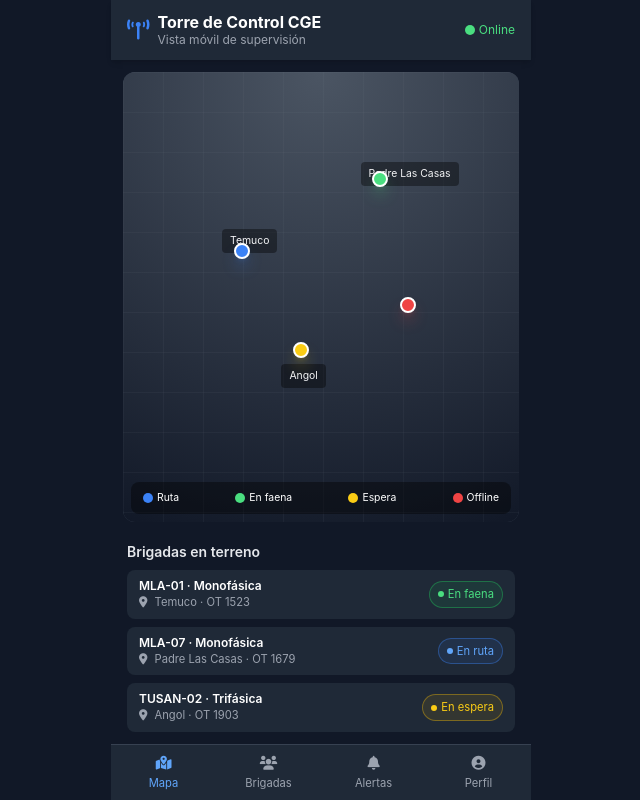
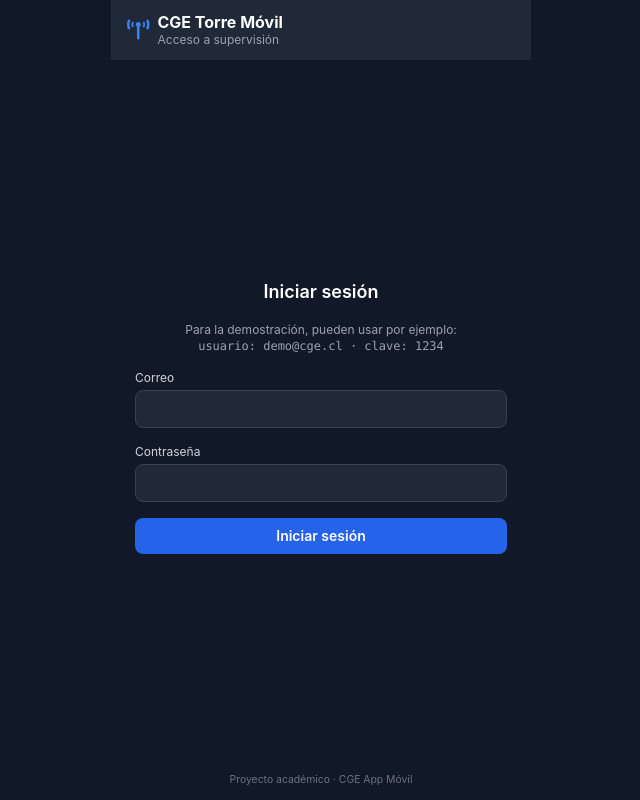
Before and after one commit to PRIXMAC/python, a plain HTML site: page index.html in a window 1280 px wide. Shown: the whole page, without its empty margins (319-959 px from the left). Drawn offline with nearby package versions, Linux system fonts and the light colour scheme.

Commit message:
Resuelve conflicto en index.html

```diff
--- a/index.html
+++ b/index.html
@@ -2,11 +2,11 @@
 <html lang="es">
 <head>
     <meta charset="UTF-8">
-    <!-- Importante para que se vea como app en el celular -->
+    <!-- Importante para que se vea bien en celular -->
     <meta name="viewport" content="width=device-width, initial-scale=1.0">
     <title>CGE App Móvil</title>
 
-    <!-- Tailwind CSS por CDN -->
+    <!-- Tailwind CSS -->
     <script src="https://cdn.tailwindcss.com"></script>
 
     <!-- Iconos Font Awesome -->
@@ -17,163 +17,112 @@
             font-family: 'Inter', system-ui, -apple-system, BlinkMacSystemFont, sans-serif;
             -webkit-tap-highlight-color: transparent;
         }
-        /* Para que parezca pantalla de celular centrada (opcional en PC) */
         .phone-frame {
             max-width: 420px;
             height: 100vh;
+        }
+        .tab-btn.active {
+            color: #60a5fa; /* text-blue-400 */
+            border-top: 2px solid #60a5fa;
         }
     </style>
 </head>
 <body class="bg-gray-900 text-white flex justify-center">
 
-    <!-- Marco tipo celular -->
-    <div class="phone-frame bg-gray-900 flex flex-col w-full">
+<div class="phone-frame w-full flex flex-col">
 
-        <!-- HEADER -->
-        <header class="bg-gray-800 shadow-md flex-shrink-0">
-            <div class="px-4 py-3 flex justify-between items-center">
-                <div class="flex items-center gap-2">
-                    <i class="fas fa-broadcast-tower text-blue-500 text-xl"></i>
-                    <div>
-                        <h1 class="text-base font-bold leading-tight">Torre de Control CGE</h1>
-                        <p class="text-xs text-gray-400">Vista móvil de supervisión</p>
-                    </div>
+    <!-- ===================== LOGIN ===================== -->
+    <div id="login-screen" class="flex flex-col h-full">
+        <!-- Header login -->
+        <header class="bg-gray-800 px-4 py-3 flex items-center justify-between">
+            <div class="flex items-center gap-2">
+                <i class="fas fa-broadcast-tower text-blue-500 text-xl"></i>
+                <div>
+                    <h1 class="text-base font-bold leading-tight">CGE Torre Móvil</h1>
+                    <p class="text-xs text-gray-400">Acceso a supervisión</p>
                 </div>
-                <span class="inline-flex items-center text-xs text-green-400">
-                    <span class="w-2.5 h-2.5 rounded-full bg-green-400 mr-1"></span>
-                    Online
-                </span>
             </div>
         </header>
 
-        <!-- CONTENIDO PRINCIPAL -->
-        <main class="flex-grow flex flex-col">
+        <!-- Contenido login -->
+        <main class="flex-grow flex flex-col justify-center px-6">
+            <h2 class="text-lg font-semibold mb-4 text-center">Iniciar sesión</h2>
+            <p class="text-xs text-gray-400 mb-4 text-center">
+                Para la demostración, pueden usar por ejemplo:<br>
+                <span class="font-mono">usuario: demo@cge.cl · clave: 1234</span>
+            </p>
 
-            <!-- MAPA (simulado tipo Google Maps) -->
-            <section class="relative w-full flex-1">
-                <div class="absolute inset-0 m-3 rounded-xl overflow-hidden bg-gray-700">
-                    <!-- FONDO TIPO MAPA -->
-                    <div class="w-full h-full bg-[radial-gradient(circle_at_top,_#4b5563,_#111827)] relative">
-                        <!-- Líneas tipo calles -->
-                        <div class="absolute inset-0 opacity-30">
-                            <div class="h-full w-full"
-                                    style="background-image:
-                                    linear-gradient(to right, rgba(156,163,175,0.2) 1px, transparent 1px),
-                                    linear-gradient(to bottom, rgba(156,163,175,0.2) 1px, transparent 1px);
-                                    background-size: 40px 40px;">
-                            </div>
-                        </div>
+            <form id="login-form" class="space-y-4">
+                <div>
+                    <label class="block text-xs text-gray-300 mb-1" for="login-user">Correo</label>
+                    <input id="login-user" type="email" required
+                           class="w-full rounded-lg bg-gray-800 border border-gray-700 px-3 py-2 text-sm focus:outline-none focus:ring-2 focus:ring-blue-500">
+                </div>
+                <div>
+                    <label class="block text-xs text-gray-300 mb-1" for="login-pass">Contraseña</label>
+                    <input id="login-pass" type="password" required
+                           class="w-full rounded-lg bg-gray-800 border border-gray-700 px-3 py-2 text-sm focus:outline-none focus:ring-2 focus:ring-blue-500">
+                </div>
+                <p id="login-error" class="text-xs text-red-400 hidden">Ingresa usuario y contraseña.</p>
+                <button type="submit"
+                        class="w-full mt-2 bg-blue-600 hover:bg-blue-500 text-sm font-semibold py-2 rounded-lg">
+                    Iniciar sesión
+                </button>
+            </form>
+        </main>
 
-                        <!-- ZONAS (texto) -->
-                        <div class="absolute top-[35%] left-[25%] bg-black/40 px-2 py-1 rounded text-[0.65rem] text-gray-100">
-                            Temuco
-                        </div>
-                        <div class="absolute top-[20%] left-[60%] bg-black/40 px-2 py-1 rounded text-[0.65rem] text-gray-100">
-                            Padre Las Casas
-                        </div>
-                        <div class="absolute top-[65%] left-[40%] bg-black/40 px-2 py-1 rounded text-[0.65rem] text-gray-100">
-                            Angol
-                        </div>
+        <footer class="text-[0.65rem] text-gray-500 text-center pb-3">
+            Proyecto académico · CGE App Móvil
+        </footer>
+    </div>
 
-                        <!-- PUNTOS DE BRIGADAS -->
-                        <div class="absolute top-[38%] left-[28%] w-4 h-4 rounded-full bg-blue-500 shadow-lg shadow-blue-500/40 border-2 border-white"></div>
-                        <div class="absolute top-[22%] left-[63%] w-4 h-4 rounded-full bg-green-400 shadow-lg shadow-green-400/40 border-2 border-white"></div>
-                        <div class="absolute top-[60%] left-[43%] w-4 h-4 rounded-full bg-yellow-400 shadow-lg shadow-yellow-400/40 border-2 border-white"></div>
-                        <div class="absolute top-[50%] left-[70%] w-4 h-4 rounded-full bg-red-500 shadow-lg shadow-red-500/40 border-2 border-white"></div>
+    <!-- ===================== APP ===================== -->
+    <div id="app" class="flex flex-col h-full hidden">
 
-                        <!-- LEYENDA SIMPLE -->
-                        <div class="absolute bottom-2 left-2 right-2 bg-black/40 rounded-lg px-3 py-2 flex justify-between items-center text-[0.65rem]">
-                            <div class="flex items-center gap-1">
-                                <span class="w-2.5 h-2.5 rounded-full bg-blue-500"></span> Ruta
-                            </div>
-                            <div class="flex items-center gap-1">
-                                <span class="w-2.5 h-2.5 rounded-full bg-green-400"></span> En faena
-                            </div>
-                            <div class="flex items-center gap-1">
-                                <span class="w-2.5 h-2.5 rounded-full bg-yellow-400"></span> Espera
-                            </div>
-                            <div class="flex items-center gap-1">
-                                <span class="w-2.5 h-2.5 rounded-full bg-red-500"></span> Offline
-                            </div>
-                        </div>
-                    </div>
+        <!-- Header de la app -->
+        <header class="bg-gray-800 px-4 py-3 flex justify-between items-center flex-shrink-0">
+            <div class="flex items-center gap-2">
+                <i class="fas fa-broadcast-tower text-blue-500 text-xl"></i>
+                <div>
+                    <h1 class="text-base font-bold leading-tight">Torre de Control CGE</h1>
+                    <p class="text-xs text-gray-400">Supervisión en terreno</p>
+                </div>
+            </div>
+            <span class="inline-flex items-center text-xs text-green-400">
+                <span class="w-2.5 h-2.5 rounded-full bg-green-400 mr-1"></span>
+                Online
+            </span>
+        </header>
 
-                    <!-- OPCIONAL: si quieren usar Google Maps real,
-                         pueden reemplazar todo el contenido del div anterior
-                         por un iframe de Google Maps. -->
+        <!-- Contenido de páginas -->
+        <main class="flex-grow overflow-y-auto">
+
+            <!-- ====== MAPA ====== -->
+            <section id="page-mapa" class="page px-3 pt-3 pb-2">
+                <h2 class="text-sm font-semibold mb-2">Mapa de brigadas</h2>
+
+                <div class="relative w-full rounded-xl overflow-hidden bg-gray-700 h-64 mb-3">
+                    <!-- GOOGLE MAPS EMBED -->
+                    <!-- Reemplaza el src de este iframe por el que saques de Google Maps (Compartir -> Insertar mapa) -->
+                    <iframe
+                        class="absolute inset-0 w-full h-full"
+                        style="border:0;"
+                        loading="lazy"
+                        allowfullscreen
+                        referrerpolicy="no-referrer-when-downgrade"
+                        src="https://www.google.com/maps/embed?pb=!1m18!1m12!1m3!1d25562.58079084543!2d-72.625656!3d-38.7396505!2m3!1f0!2f0!3f0!3m2!1i1024!2i768!4f13.1!3m3!1m2!1s0x9614f396e2f80c27%3A0xb2a68f2e2ad3c9d!2sTemuco%2C%20Araucan%C3%ADa!5e0!3m2!1ses-419!2scl!4v1700000000000!5m2!1ses-419!2scl">
+                    </iframe>
                 </div>
+
+                <p class="text-[0.75rem] text-gray-400 mb-2">
+                    En el mapa se visualiza la zona de operación (ejemplo: Temuco y alrededores). Las brigadas se gestionan
+                    desde las pestañas inferiores.
+                </p>
             </section>
 
-            <!-- LISTA MUY SIMPLE BAJO EL MAPA -->
-            <section class="px-4 pb-3 pt-2 space-y-2 max-h-[40vh] overflow-y-auto">
-                <h2 class="text-sm font-semibold text-gray-200 mb-1">
-                    Brigadas en terreno
-                </h2>
+            <!-- ====== BRIGADAS ====== -->
+            <section id="page-brigadas" class="page px-3 pt-3 pb-2 hidden">
+                <h2 class="text-sm font-semibold mb-2">Brigadas en terreno</h2>
 
-                <!-- Tarjeta 1 -->
-                <article class="bg-gray-800 rounded-lg px-3 py-2 flex items-center justify-between">
-                    <div>
-                        <p class="text-xs font-semibold">MLA-01 · Monofásica</p>
-                        <p class="text-[0.7rem] text-gray-400">
-                            <i class="fas fa-map-marker-alt mr-1"></i> Temuco · OT 1523
-                        </p>
-                    </div>
-                    <span class="inline-flex items-center text-[0.7rem] px-2 py-1 rounded-full bg-green-500/10 text-green-400 border border-green-500/40">
-                        <span class="w-1.5 h-1.5 rounded-full bg-green-400 mr-1"></span>
-                        En faena
-                    </span>
-                </article>
-
-                <!-- Tarjeta 2 -->
-                <article class="bg-gray-800 rounded-lg px-3 py-2 flex items-center justify-between">
-                    <div>
-                        <p class="text-xs font-semibold">MLA-07 · Monofásica</p>
-                        <p class="text-[0.7rem] text-gray-400">
-                            <i class="fas fa-map-marker-alt mr-1"></i> Padre Las Casas · OT 1679
-                        </p>
-                    </div>
-                    <span class="inline-flex items-center text-[0.7rem] px-2 py-1 rounded-full bg-blue-500/10 text-blue-400 border border-blue-500/40">
-                        <span class="w-1.5 h-1.5 rounded-full bg-blue-400 mr-1"></span>
-                        En ruta
-                    </span>
-                </article>
-
-                <!-- Tarjeta 3 -->
-                <article class="bg-gray-800 rounded-lg px-3 py-2 flex items-center justify-between">
-                    <div>
-                        <p class="text-xs font-semibold">TUSAN-02 · Trifásica</p>
-                        <p class="text-[0.7rem] text-gray-400">
-                            <i class="fas fa-map-marker-alt mr-1"></i> Angol · OT 1903
-                        </p>
-                    </div>
-                    <span class="inline-flex items-center text-[0.7rem] px-2 py-1 rounded-full bg-yellow-500/10 text-yellow-400 border border-yellow-500/40">
-                        <span class="w-1.5 h-1.5 rounded-full bg-yellow-400 mr-1"></span>
-                        En espera
-                    </span>
-                </article>
-            </section>
-        </main>
-
-        <!-- BARRA DE NAVEGACIÓN INFERIOR (ESTÉTICA) -->
-        <nav class="bg-gray-800 border-t border-gray-700 grid grid-cols-4 text-[0.7rem]">
-            <button class="py-2 flex flex-col items-center text-blue-400">
-                <i class="fas fa-map-marked-alt text-sm mb-0.5"></i>
-                <span>Mapa</span>
-            </button>
-            <button class="py-2 flex flex-col items-center text-gray-400">
-                <i class="fas fa-users text-sm mb-0.5"></i>
-                <span>Brigadas</span>
-            </button>
-            <button class="py-2 flex flex-col items-center text-gray-400">
-                <i class="fas fa-bell text-sm mb-0.5"></i>
-                <span>Alertas</span>
-            </button>
-            <button class="py-2 flex flex-col items-center text-gray-400">
-                <i class="fas fa-user-circle text-sm mb-0.5"></i>
-                <span>Perfil</span>
-            </button>
-        </nav>
-
-    </div>
-</body>
-</html>
+                <!-- Puedes ajustar textos y datos a gusto -->
+                <article class="bg-gray-800 rounded-lg px-3 py-2 flex items-center justify-between mb-2">
```
